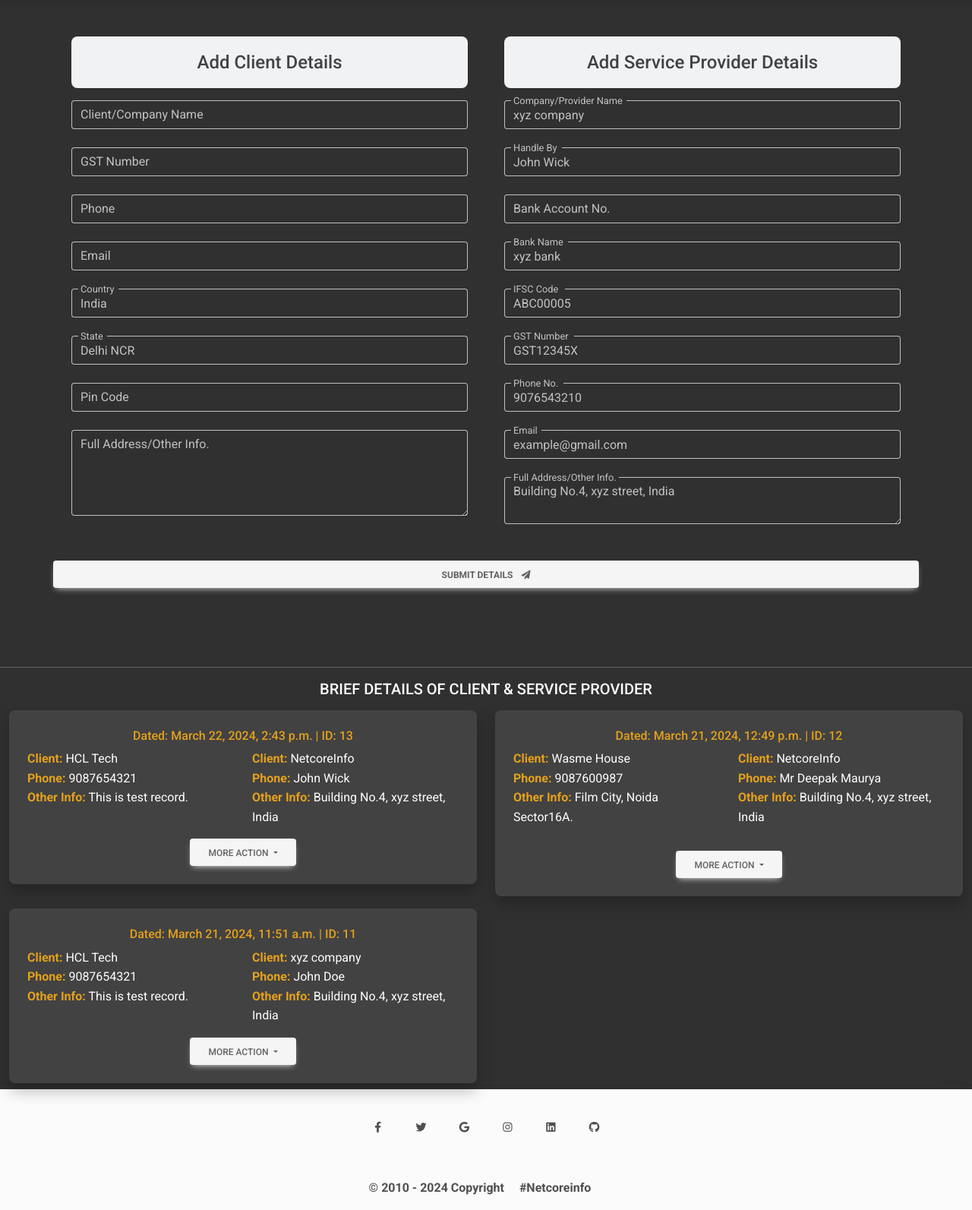
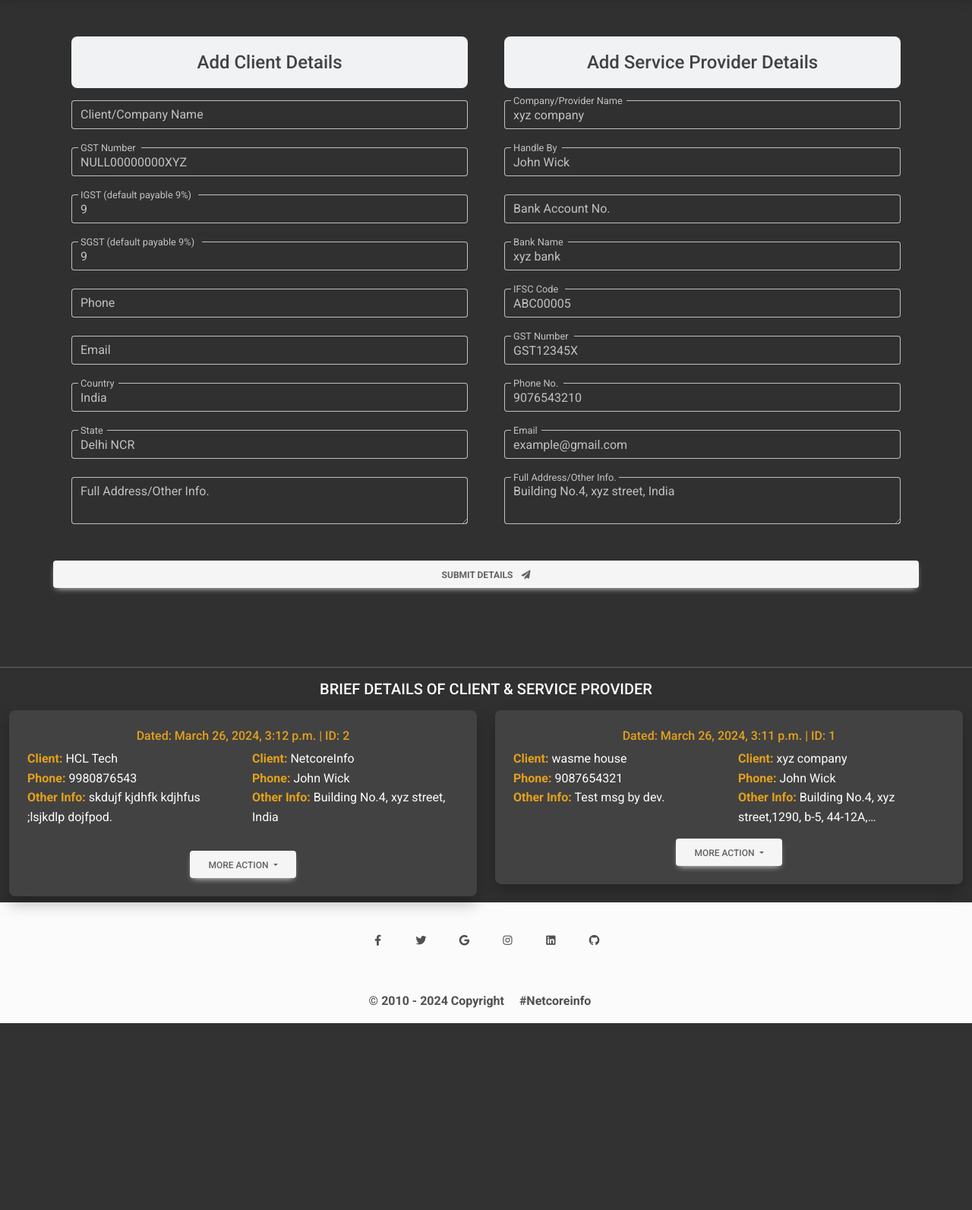
Before and after one commit to Deepak-maurya-creato/updated-invoice-generator, a Django app: page /add-client/ in a window 1280 px wide. Shown: the part 59-1652 px from the top of the page at 76% size. After the commit the page ends 1406 px from the top, so only its background shows below. Run offline with Django 5.2, Linux system fonts and the light colour scheme; a user stored in the database is signed in; data comes from the database, SQL or seed files in the repository; some libraries are stand-ins or nearby versions.

Commit message:
model form added for assigne services

```diff
--- a/MainApp/admin.py
+++ b/MainApp/admin.py
@@ -3,3 +3,4 @@ from .models import *
 
 # Register your models here.
 admin.site.register(ClientServiceProvider)
+admin.site.register(Services)
--- a/MainApp/urls.py
+++ b/MainApp/urls.py
@@ -7,4 +7,5 @@ urlpatterns = [
     path('add-client/', views.add_client, name='add-client'),
     path('edit-client-and-provider/<int:pk>/', views.edit_client_provider, name='edit_client_provider'),
     path('delete-client-and-provider/<int:pk>/', views.delete_client_provider, name='delete-client'),
+    path('assigne-client-services/', views.assigne_services, name='assigne_services'),
 ]
--- a/MainApp/views.py
+++ b/MainApp/views.py
@@ -5,7 +5,7 @@ from django.core.exceptions import ValidationError
 from django.contrib.auth import authenticate, login, logout
 from django.contrib import messages
 from .models import *
-
+from .forms import ServicesForm
 
 # Create your views here.
 def login_view(request):
@@ -40,11 +40,12 @@ def add_client(request):
         try:
             client_comp_name = request.POST.get('client_comp_name')
             client_gst = request.POST.get('client_gst')
+            client_igst = request.POST.get('client_igst')
+            client_sgst = request.POST.get('client_sgst')
             client_phone = request.POST.get('client_phone')
             client_email = request.POST.get('client_email')
             client_country = request.POST.get('client_country')
             client_state = request.POST.get('client_state')
-            client_pin = request.POST.get('client_pin')
             client_other_info = request.POST.get('client_other_info')
 
             provider_comp_name = request.POST.get('provider_comp_name')
@@ -55,7 +56,7 @@ def add_client(request):
             provider_gst = request.POST.get('provider_gst')
             provider_phone = request.POST.get('provider_phone')
             provider_mail = request.POST.get('provider_mail')
-            provider_other_info  = request.POST.get('provider_other_info')
+            provider_other_info = request.POST.get('provider_other_info')
 
             # Custom validations
             if len(client_comp_name) < 5 or len(provider_comp_name) < 5:
@@ -67,8 +68,8 @@ def add_client(request):
             if len(str(client_phone)) != 10 or len(provider_phone) != 10:
                 raise ValueError('Phone No. should contain 10 digit.')
 
-            if len(str(client_pin)) != 6:
-                raise ValueError('Zip Code should contain 6 digit.')
+            if int(client_igst) < 0 or int(client_sgst) < 0 or (int(client_igst) + int(client_sgst)) > 18:
+                raise ValueError('Invalid GST value.')
 
             if len(str(client_gst)) != 15 or len(str(provider_gst)) != 15:
                 raise ValueError('GST Number should contain 15 digit.')
@@ -81,11 +82,12 @@ def add_client(request):
             client_service_provider = ClientServiceProvider(
                 client_comp_name=client_comp_name,
                 client_gst=client_gst,
+                client_igst=client_igst,
+                client_sgst=client_sgst,
                 client_phone=client_phone,
                 client_email=client_email,
                 client_country=client_country,
                 client_state=client_state,
-                client_pin=client_pin,
                 client_other_info=client_other_info,
                 provider_comp_name=provider_comp_name,
                 provider_name=provider_name,
@@ -115,9 +117,10 @@ def add_client(request):
     except ClientServiceProvider.DoesNotExist:
         all_client_provide = None
 
-    context = {"all_client_provide":all_client_provide}
+    context = {"all_client_provide": all_client_provide}
 
     return render(request, 'add_client.html', context)
+
 
 
 def edit_client_provider(request, pk):
@@ -127,11 +130,12 @@ def edit_client_provider(request, pk):
         # Update the object with the posted data
         obj_to_edit.client_comp_name = request.POST.get('client_comp_name')
         obj_to_edit.client_gst = request.POST.get('client_gst')
+        obj_to_edit.client_igst = request.POST.get('client_igst')
+        obj_to_edit.client_sgst = request.POST.get('client_sgst')
         obj_to_edit.client_phone = request.POST.get('client_phone')
         obj_to_edit.client_email = request.POST.get('client_email')
         obj_to_edit.client_country = request.POST.get('client_country')
         obj_to_edit.client_state = request.POST.get('client_state')
-        obj_to_edit.client_pin = request.POST.get('client_pin')
         obj_to_edit.client_other_info = request.POST.get('client_other_info')
 
         obj_to_edit.provider_comp_name = request.POST.get('provider_comp_name')
@@ -160,3 +164,15 @@ def delete_client_provider(request, pk):
     except:
         messages.error(request, 'Record not deleted !')
         return redirect('/add-client/')
+
+
+def assigne_services(request):
+    if request.method == 'POST':
+        form = ServicesForm(request.POST)
+        if form.is_valid():
+            form.save()
+            # Handle successful form submission
+    else:
+        form = ServicesForm()
+
+    return render(request, 'services.html',  {'form': form})
--- a/templates/add_client.html
+++ b/templates/add_client.html
@@ -28,24 +28,34 @@
 
                     <!-- Text input -->
                     <div data-mdb-input-init class="form-outline mb-4">
-                        <input type="text" id="form6Example3" class="form-control" name="client_comp_name" minlength="5" />
+                        <input type="text" id="form6Example3" class="form-control" name="client_comp_name" minlength="5" required />
                         <label class="form-label" for="form6Example3">Client/Company Name </label>
                     </div>
 
                     <div data-mdb-input-init class="form-outline mb-4">
-                        <input type="text" id="form6Example1" class="form-control" name="client_gst" minlength="15" maxlength="15" required />
+                        <input type="text" id="form6Example1" class="form-control" name="client_gst" value={{client_gst|default:'NULL00000000XYZ'}} minlength="15" maxlength="15" required />
                         <label class="form-label" for="form6Example1">GST Number</label>
+                    </div>
+
+                    <div data-mdb-input-init class="form-outline mb-4">
+                        <input type="number" id="igstExample1" class="form-control" name="client_igst" value="{{ client_igst|default:9 }}" required />
+                        <label class="form-label" for="igstExample1">IGST (default payable 9%)</label>
+                    </div>
+
+                    <div data-mdb-input-init class="form-outline mb-4">
+                        <input type="number" id="sgstExample1" class="form-control" name="client_sgst" value="{{ client_sgst|default:9 }}" required />
+                        <label class="form-label" for="sgstExample1">SGST (default payable 9%)</label>
                     </div>
 
                     <!-- Number input -->
                     <div data-mdb-input-init class="form-outline mb-4">
-                        <input type="number" id="form6Example6" class="form-control" name="client_phone" minlength="10" />
+                        <input type="number" id="form6Example6" class="form-control" name="client_phone" minlength="10" required />
                         <label class="form-label" for="form6Example6">Phone </label>
                     </div>
 
                     <!-- Number input -->
                     <div data-mdb-input-init class="form-outline mb-4">
-                        <input type="email" id="form6Example2" class="form-control" name="client_email" minlength="12" />
+                        <input type="email" id="form6Example2" class="form-control" name="client_email" minlength="12" required />
                         <label class="form-label" for="form6Example2">Email</label>
                     </div>
 
@@ -61,21 +71,9 @@
                         <label class="form-label" for="form6Example8">State</label>
                     </div>
 
-
-                    <!-- <div data-mdb-input-init class="form-outline mb-4">
-                        <input type="text" id="form6Example4" class="form-control"  />
-                        <label class="form-label" for="form6Example4">Address</label>
-                    </div> -->
-
-                    <!-- Pin input -->
-                    <div data-mdb-input-init class="form-outline mb-4">
-                        <input type="number" id="form6Example9" class="form-control" name="client_pin" minlength="6" required />
-                        <label class="form-label" for="form6Example9">Pin Code</label>
-                    </div>
-
                     <!-- Message input -->
                     <div data-mdb-input-init class="form-outline mb-4">
-                        <textarea class="form-control" id="form6Example7" rows="4" name="client_other_info" required></textarea>
+                        <textarea class="form-control" id="form6Example7" rows="2" name="client_other_info" required></textarea>
                         <label class="form-label" for="form6Example7">Full Address/Other Info.</label>
                     </div>
 
@@ -96,7 +94,7 @@
                     </div>
 
                     <div data-mdb-input-init class="form-outline mb-4">
-                        <input type="number" id="form6Example13" class="form-control" name="provider_acc_no"  />
+                        <input type="number" id="form6Example13" class="form-control" name="provider_acc_no" required  />
                         <label class="form-label" for="form6Example13">Bank Account No.</label>
                     </div>
 
@@ -127,7 +125,7 @@
 
                     <!-- Message input -->
                     <div data-mdb-input-init class="form-outline mb-4">
-                        <textarea class="form-control" id="form6Example19" rows="2" name="provider_other_info" >{{provider_other_info | default:'Building No.4, xyz street, India'}}</textarea>
+                        <textarea class="form-control" id="form6Example19" rows="2" name="provider_other_info" required>{{provider_other_info | default:'Building No.4, xyz street, India'}}</textarea>
                         <label class="form-label" for="form6Example19">Full Address/Other Info.</label>
                     </div>
 
@@ -158,14 +156,14 @@
                                 <ul class="list-unstyled">
                                     <li class="card-text text-white"><b class="text-warning">Client:</b> {{ record.client_comp_name }}</li>
                                     <li class="card-text text-white"><b class="text-warning">Phone:</b> {{ record.client_phone }}</li>
-                                    <li class="card-text text-white"><b class="text-warning">Other Info:</b> {{ record.client_other_info }}</li>
+                                    <li class="card-text text-white"><b class="text-warning">Other Info:</b> {{ record.client_other_info|truncatechars:45 }}</li>
                                 </ul>
                             </div>
                             <div class="col-sm-6">
                                 <ul class="list-unstyled">
                                     <li class="card-text text-white"><b class="text-warning">Client:</b> {{ record.provider_comp_name }}</li>
                                     <li class="card-text text-white"><b class="text-warning">Phone:</b> {{ record.provider_name }}</li>
-                                    <li class="card-text text-white"><b class="text-warning">Other Info:</b> {{ record.provider_other_info }}</li>
+                                    <li class="card-text text-white"><b class="text-warning">Other Info:</b> {{ record.provider_other_info|truncatechars:45 }}</li>
                                 </ul>
                             </div>
                         </div>
--- a/templates/dashboard.html
+++ b/templates/dashboard.html
@@ -32,9 +32,9 @@
                             <i class="fas fa-list-ol fa-3x rounded-circle img-fluid text-white"></i>
                         </div>
                         <h4 class="mb-2 text-white">Assigne Services</h4>
-                        <button type="button" class="btn btn-light btn-rounded btn-lg mt-3">
+                        <a type="button" href="{% url 'assigne_services' %}" class="btn btn-light btn-rounded btn-lg mt-3">
                             Click here
-                        </button>
+                        </a>
                     </div>
                 </div>
             </div>
```
Also changed, not shown: MainApp/forms.py (added, +35 -0 lines), MainApp/models.py (+15 -2 lines), templates/edit_client.html (+11 -7 lines), templates/services.html (+83 -0 lines), MainApp/migrations/0001_initial.py, MainApp/migrations/0002_services.py (added), db.sqlite3.
